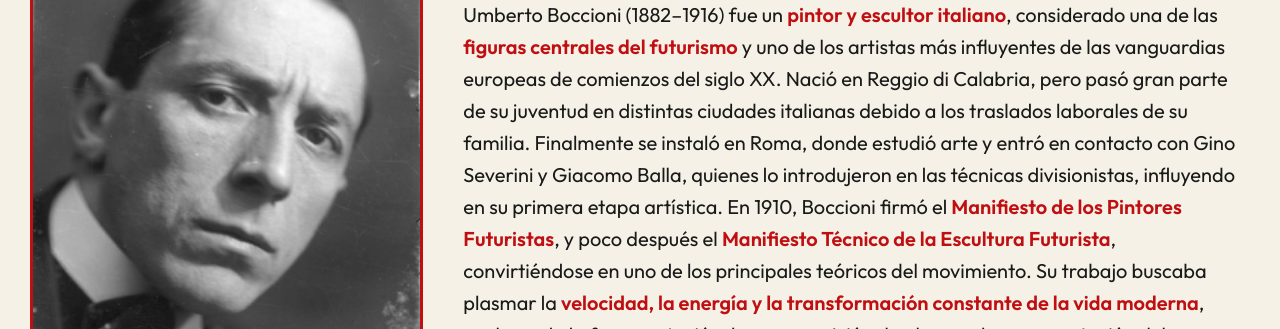
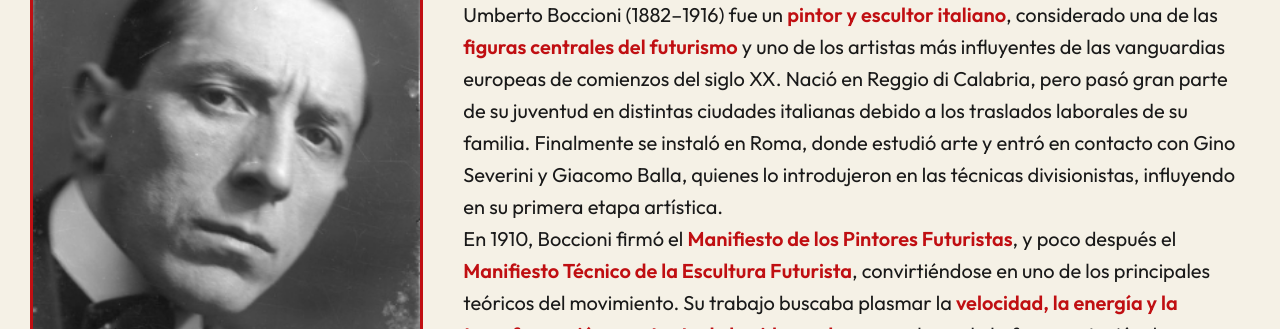
Before and after one commit to lvbportfolio/futurismo, a plain HTML site: page artistas.html in a window 1280 px wide. Shown: the part 471-800 px from the top of the page. Drawn offline with Linux system fonts and the light colour scheme; a web font is replaced by a local one.

Commit message:
Update artistas.html

```diff
--- a/artistas.html
+++ b/artistas.html
@@ -41,7 +41,7 @@
             <div class="artist-text-futurismo">
                 <h2>Umberto Boccioni</h2>
                 <h3>Umberto Boccioni (1882–1916) fue un <span class="highlight1">pintor y escultor italiano</span>, considerado una de las <span class="highlight1">figuras centrales del futurismo</span> y uno de los artistas más influyentes de las vanguardias europeas de comienzos del siglo XX. Nació en Reggio di Calabria, pero pasó gran parte de su juventud en distintas ciudades italianas debido a los traslados laborales de su familia. Finalmente se instaló en Roma, donde estudió arte y entró en contacto con Gino Severini y Giacomo Balla, quienes lo introdujeron en las técnicas divisionistas, influyendo en su primera etapa artística.
-En 1910, Boccioni firmó el <span class="highlight1">Manifiesto de los Pintores Futuristas</span>, y poco después el <span class="highlight1">Manifiesto Técnico de la Escultura Futurista</span>, convirtiéndose en uno de los principales teóricos del movimiento. Su trabajo buscaba plasmar la <span class="highlight1">velocidad, la energía y la transformación constante de la vida moderna</span>, explorando la fragmentación, la superposición de planos y la representación del movimiento.
+<br>En 1910, Boccioni firmó el <span class="highlight1">Manifiesto de los Pintores Futuristas</span>, y poco después el <span class="highlight1">Manifiesto Técnico de la Escultura Futurista</span>, convirtiéndose en uno de los principales teóricos del movimiento. Su trabajo buscaba plasmar la <span class="highlight1">velocidad, la energía y la transformación constante de la vida moderna</span>, explorando la fragmentación, la superposición de planos y la representación del movimiento.
 En pintura, desarrolló escenas dinámicas de ciudades, multitudes y figuras en acción, mientras que en escultura llevó el futurismo a su máxima expresión con su obra maestra, <span class="highlight1">Formas únicas de continuidad en el espacio (1913)</span>.
 </h3>
 <div class="button-container">
```
